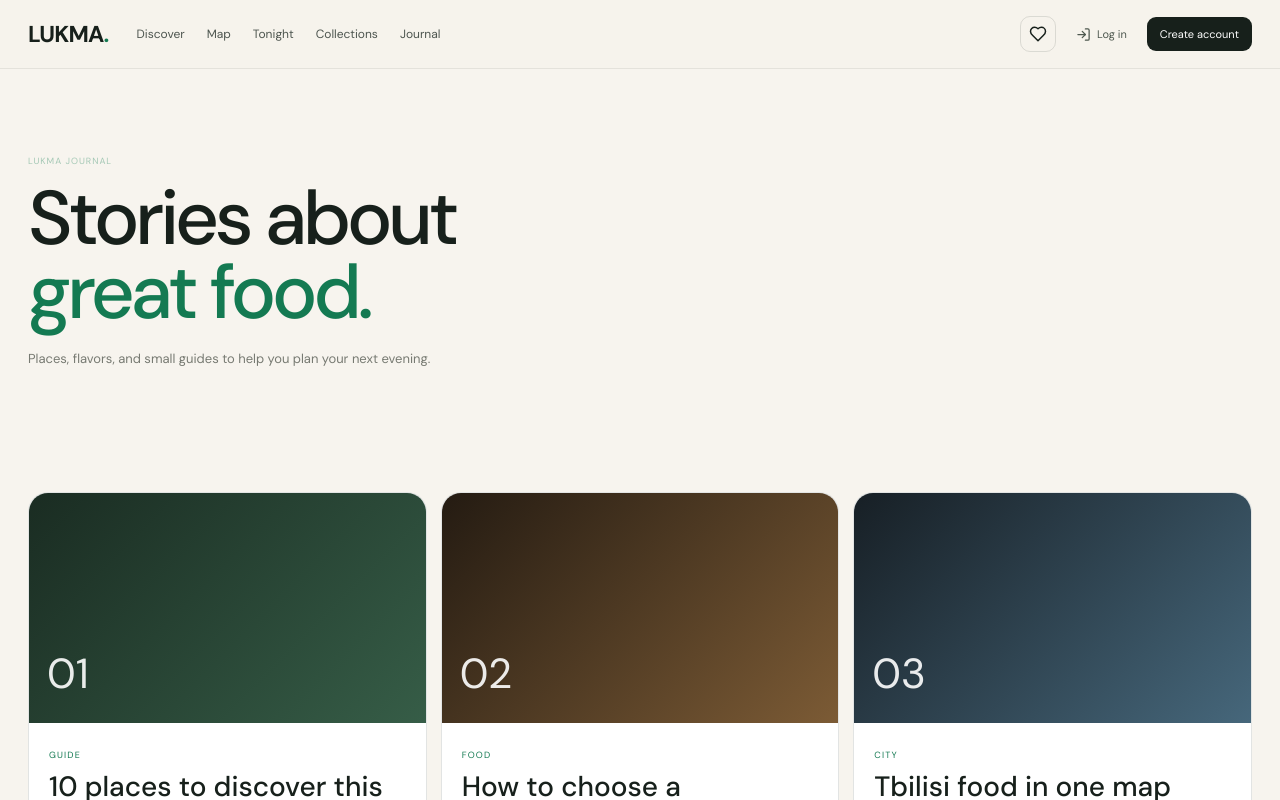
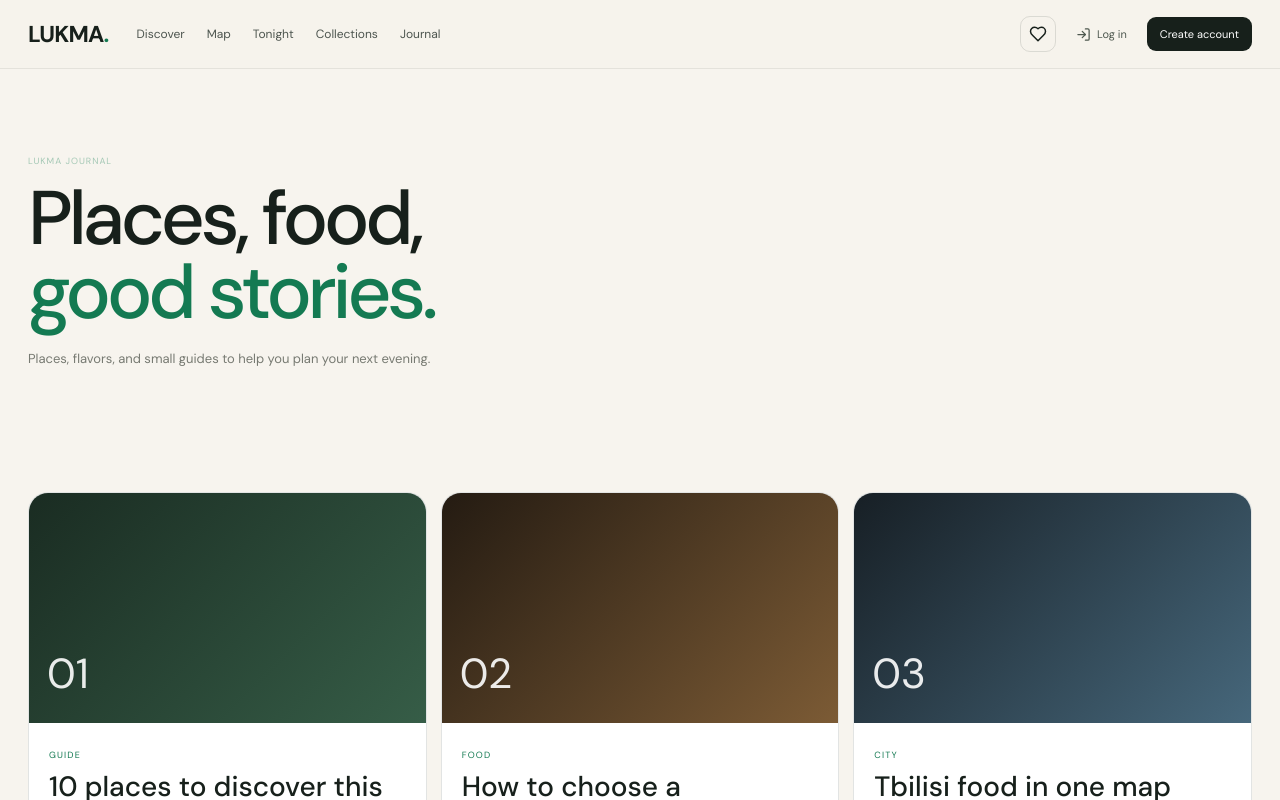
Before and after one commit to PNatroshvili/skup-portfolio, a Next.js app: page /journal in a window 1280 px wide. Shown: the top 800 px of the page. Built offline with nearby package versions, Linux system fonts and the light colour scheme.

Commit message:
Refine LUKMA copy for a more natural voice

```diff
--- a/src/app/journal/page.tsx
+++ b/src/app/journal/page.tsx
@@ -20,7 +20,7 @@ export default function JournalPage() {
       <main className="journal-page">
         <section className="journal-page-hero shell">
           <span className="kicker">LUKMA Journal</span>
-          <h1>Stories about<br/><em>great food.</em></h1>
+          <h1>Places, food,<br/><em>good stories.</em></h1>
           <p>Places, flavors, and small guides to help you plan your next evening.</p>
         </section>
         <section className="section shell">
```
